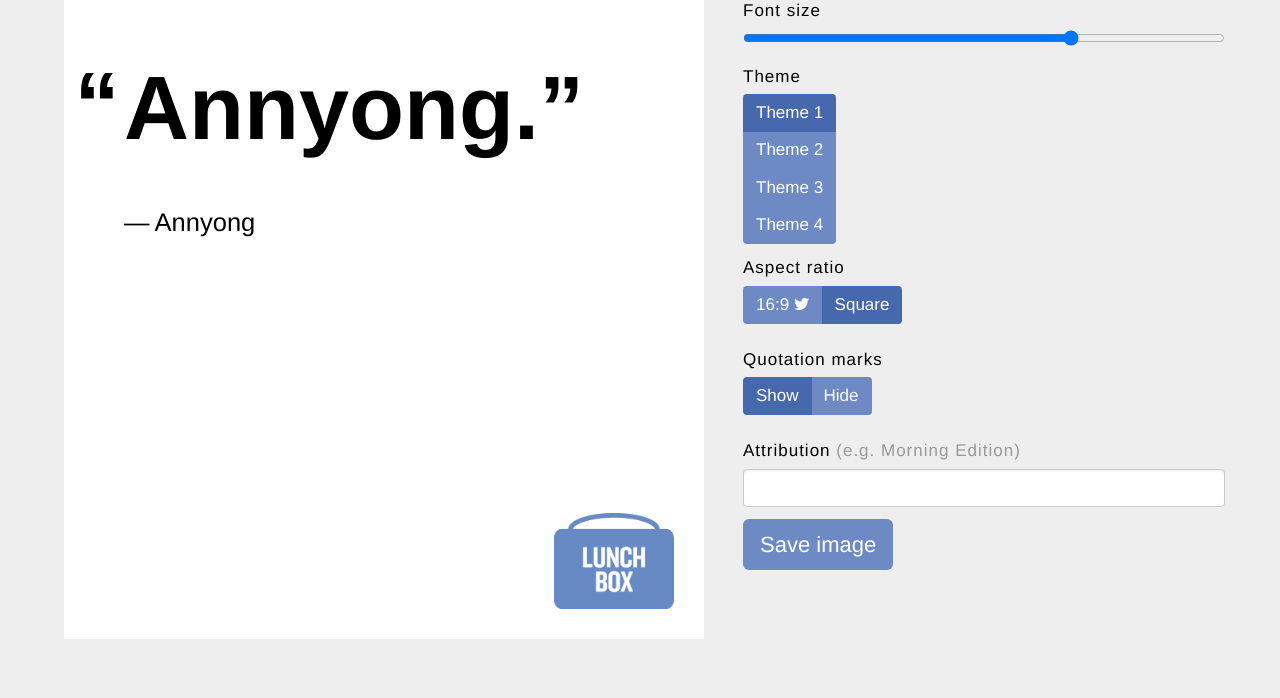
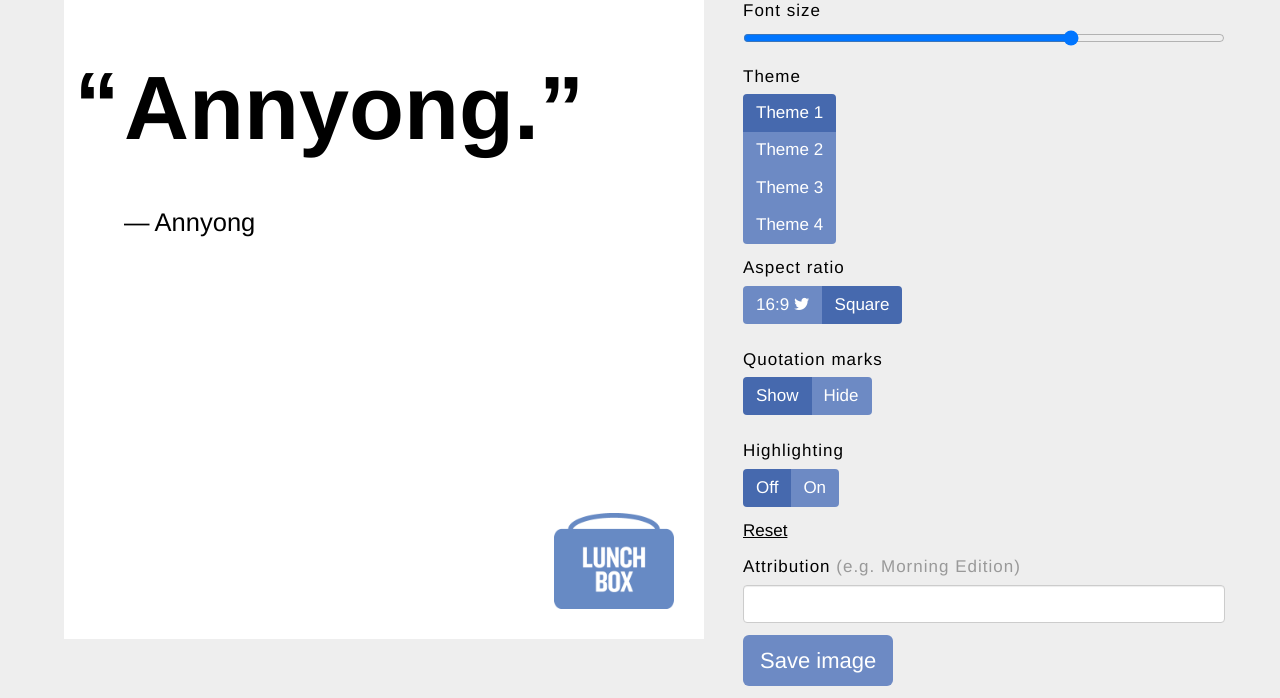
Before and after one commit to nprapps/lunchbox, a Flask app: page /quotable/index.html in a window 1280 px wide. Shown: the part 113-811 px from the top of the page. Before the commit the page ends 752 px from the top, so only its background shows below. Run offline with Flask 2, Linux system fonts and the light colour scheme; style sheets or scripts are compiled from the project's sources; some libraries are stand-ins or nearby versions.

Commit message:
add toggle highlighting on and off as well as reset ref #3

```diff
--- a/less/quotable.less
+++ b/less/quotable.less
@@ -130,6 +130,12 @@ canvas {
 
     .help {
         color: @gray-light;
+    }
+
+    #reset-highlight{
+      text-decoration: underline;
+      cursor: pointer;
+      display: table-cell;
     }
 }
 
--- a/templates/quotable.html
+++ b/templates/quotable.html
@@ -50,6 +50,14 @@
                         </div>
                     </div>
                     <div class="form-group">
+                        <label for="highlight">Highlighting</label>
+                        <div id="highlight" class="btn-group">
+                            <button class="btn btn-primary active" id="highlight-off">Off</button>
+                            <button class="btn btn-primary" id="highlight-on">On</button>
+                        </div>
+                        <p id="reset-highlight">Reset</p>
+                    </div>
+                    <div class="form-group">
                         <label for="show">Attribution <span class="help">(e.g. Morning Edition)</span></label>
                         <input id="show" class="form-control" name="fontsize" type="text">
                     </div>
--- a/www/js/quotable.js
+++ b/www/js/quotable.js
@@ -9,6 +9,8 @@ var $show = null;
 var $source = null;
 var $quote = null;
 var $logoWrapper = null;
+var $highlightButtons = null;
+var $resetHighlight = null;
 
 var quotes = [
     {
@@ -142,6 +144,8 @@ $(function() {
     $showCredit = $('.show-credit');
     $quote = $('#quote');
     $logoWrapper = $('.logo-wrapper');
+    $highlightButtons = $('#highlight .btn');
+    $resetHighlight = $('#reset-highlight');
 
     var quote = quotes[Math.floor(Math.random()*quotes.length)];
     if (quote.size){
@@ -179,6 +183,13 @@ $(function() {
         $poster.toggleClass('quote');
     });
 
+    var highlight = "highlight-off";
+    $highlightButtons.on('click', function() {
+        $highlightButtons.removeClass().addClass('btn btn-primary');
+        $(this).addClass('active');
+        highlight = $(this).attr('id');
+    });
+
     $fontSize.on('change', function() {
         adjustFontSize($(this).val());
     });
@@ -204,7 +215,7 @@ $(function() {
     });
 
     $(window).on('mouseup', function(){
-      if(getSelectionText().length > 0){
+      if(getSelectionText().length > 0 && highlight === 'highlight-on'){
         var selectedText = getSelectionText(),
             text = $(selectedDiv).text(),
             textArray = text.split(selectedText);
@@ -213,6 +224,12 @@ $(function() {
         $(selectedDiv).html(textArray.join(''));
         $(selectedDiv).blur();
       }
+    });
+
+    $resetHighlight.on('click', function(){
+      $.each($text, function(i, d){
+        $(d).html($(d).html().replace(/<span>/g, '').replace(/<\/span>/g, ''));
+      })
     });
 
 
```
